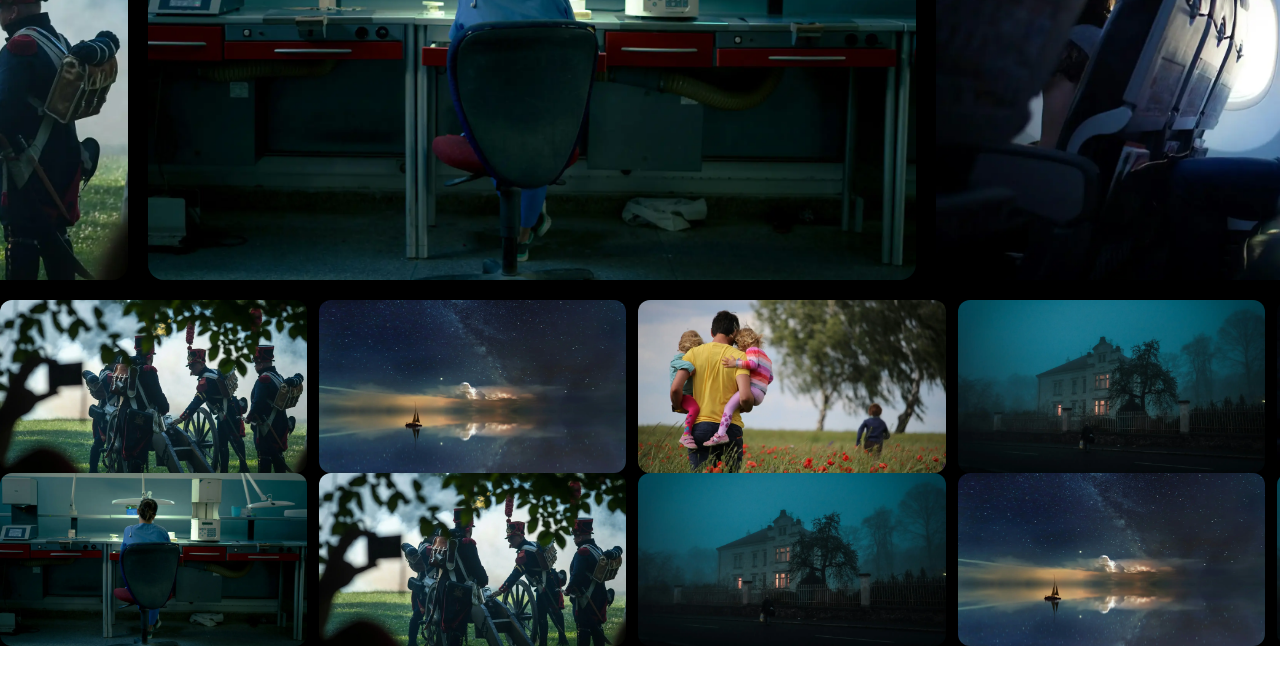
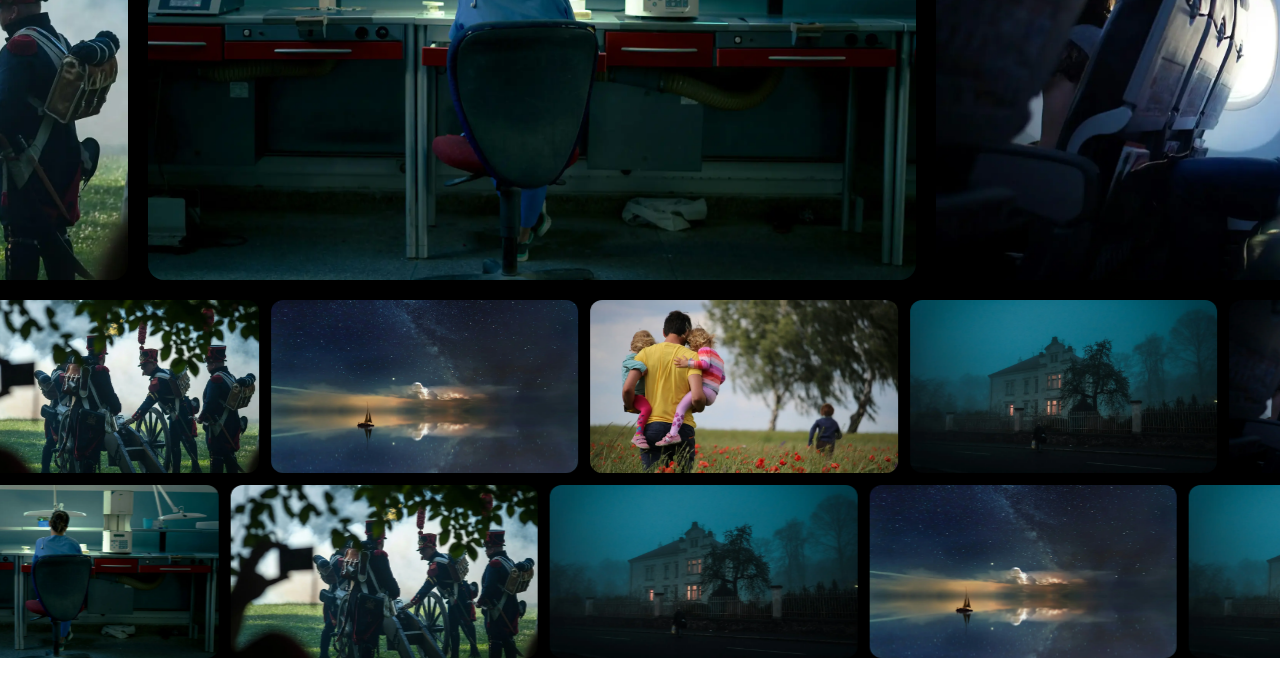
Before and after one commit to isamail-el-youssefi/apple-clone-with-framermotion, a React (Vite) app: page / in a window 1280 px wide. Shown: the part 1780-2476 px from the top of the page. Built offline with nearby package versions, Linux system fonts and the light colour scheme.

Commit message:
adding custom animation in the tailwind config and using it in the carousel

```diff
--- a/src/components/section/video-carousel.tsx
+++ b/src/components/section/video-carousel.tsx
@@ -1,4 +1,9 @@
-import { movies, randomMoviesSet1, randomMoviesSet2 } from "../../lib/data";
+import {
+  Movie,
+  movies,
+  randomMoviesSet1,
+  randomMoviesSet2,
+} from "../../lib/data";
 
 export default function VideoCarousel() {
   return (
@@ -16,29 +21,30 @@ export default function VideoCarousel() {
             <img
               className="rounded-2xl w-full h-full object-cover"
               src={movies[1].poster}
-              alt={movies[0].name}
+              alt={movies[1].name}
             />
           </div>
           <div className="w-[60vw] shrink-0 aspect-video">
             <img
               className="rounded-2xl w-full h-full object-cover"
               src={movies[2].poster}
-              alt={movies[0].name}
+              alt={movies[2].name}
             />
           </div>
         </div>
       </div>
 
+      <div className="space-y-3">
+        <div className="[--duration:120s]">
           <SmallVideoCarousel movie={randomMoviesSet1} />
+        </div>
+        <div className="[--duration:80s]">
           <SmallVideoCarousel movie={randomMoviesSet2} />
+        </div>
+      </div>
     </div>
   );
 }
-
-type Movie = {
-  poster: string;
-  name: string;
-};
 
 type SmallVideoCarouselProps = {
   movie: Movie[];
@@ -47,7 +53,8 @@ type SmallVideoCarouselProps = {
 const SmallVideoCarousel = ({ movie }: SmallVideoCarouselProps) => {
   return (
     //overflowclip: removes the scroll in x axis
-    <div className="flex gap-3 overflow-clip">
+    <div className="overflow-clip">
+      <div className="animate-carousel-move flex gap-3 ">
         {movie.map((movie, i) => (
           <div className="w-[24vw] shrink-0 aspect-video" key={i}>
             <img
@@ -58,5 +65,6 @@ const SmallVideoCarousel = ({ movie }: SmallVideoCarouselProps) => {
           </div>
         ))}
       </div>
+    </div>
   );
 };
--- a/tailwind.config.js
+++ b/tailwind.config.js
@@ -28,6 +28,7 @@ export default {
       "4xl": ["2.5rem", "1.1"], // 40px
       "5xl": ["4.5rem", "1.05"], // 72px
     },
+    // animate-carousel-move keyframe + animation( default duration 80s )
     keyframes: {
       "carousel-move": {
         "0%": { transform: "translateX(0)" },
```
Lines whose indentation alone changed are shown as unchanged.
